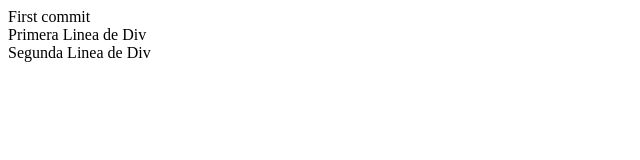
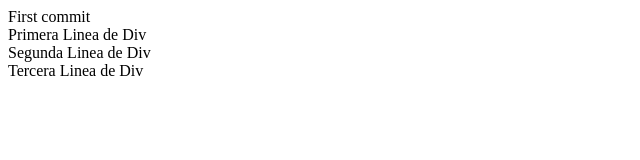
Before and after one commit to DarkJajas/Preferencias_Miercoles, a plain HTML site: page index.html in a window 1280 px wide. Shown: the whole page, without its empty margins (0-640 px from the left). Drawn offline with Linux system fonts and the light colour scheme.

Commit message:
third commit

```diff
--- a/index.html
+++ b/index.html
@@ -9,5 +9,6 @@
 <body>
     <div>Primera Linea de Div</div>
     <div>Segunda Linea de Div</div>
+    <div>Tercera Linea de Div</div>
 </body>
 </html>
```
